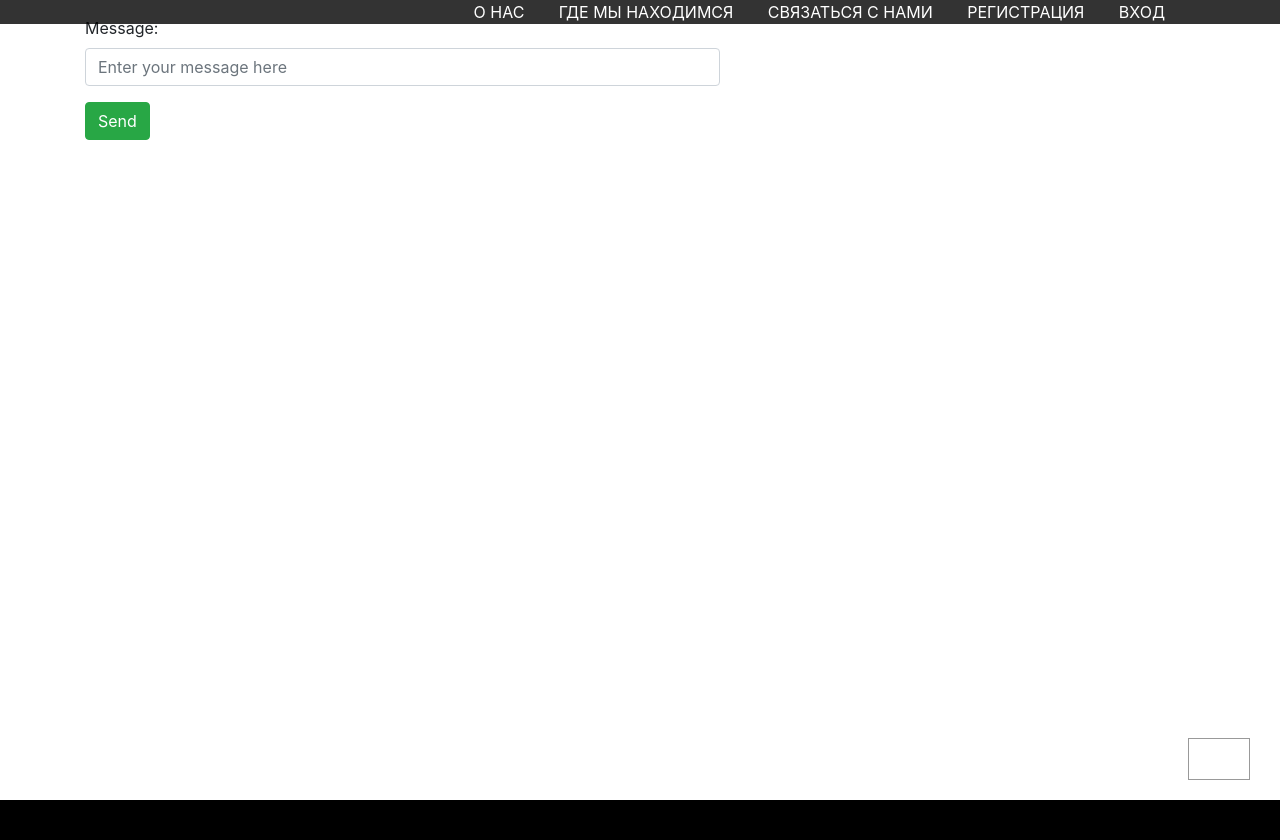
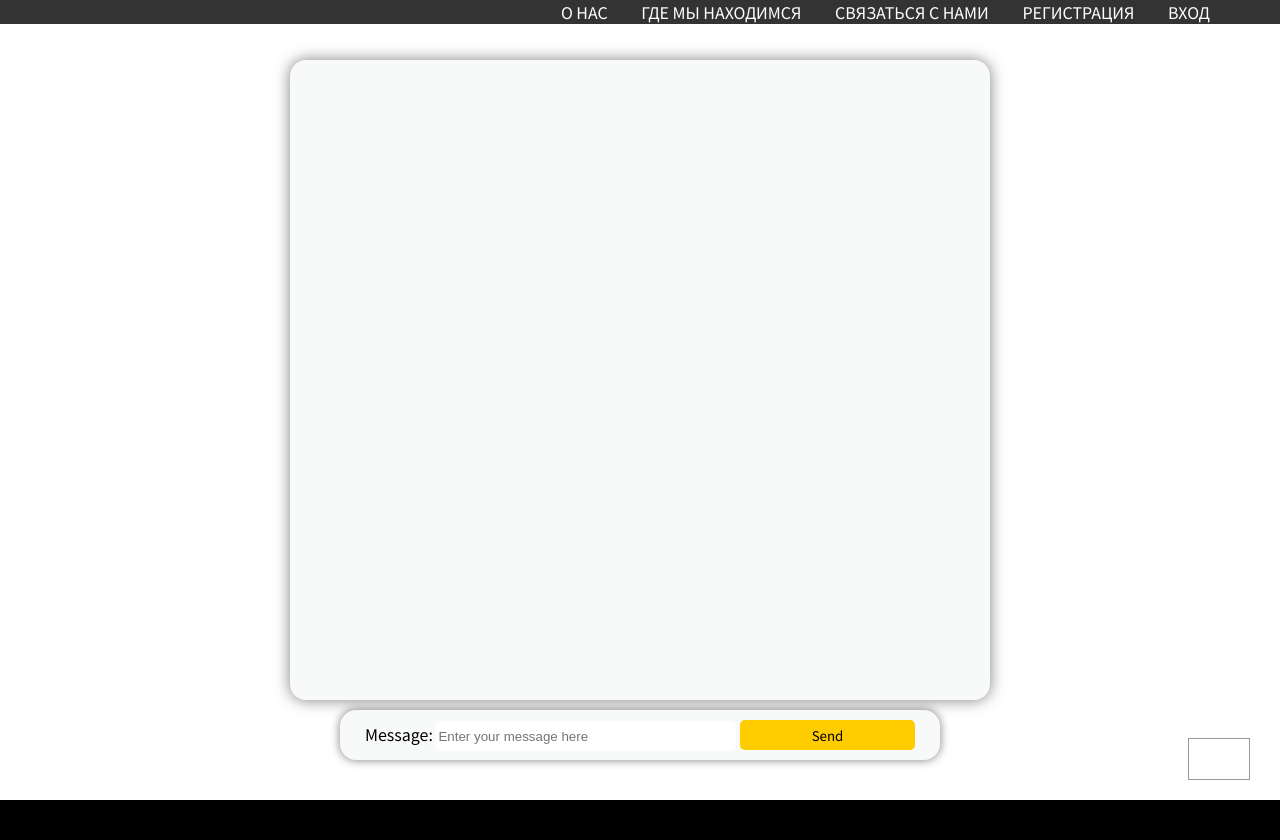
Before and after one commit to FelixDes/Flask_group, a Flask app: template templates/common/chat_page.html in a window 1280 px wide. Run offline with Flask 2, Linux system fonts and the light colour scheme; the template is opened without the code that fills it, so the values that code supplies are empty; some libraries are stand-ins or nearby versions.

Commit message:
chat_page.html update

```diff
--- a/static/css/style.css
+++ b/static/css/style.css
@@ -122,7 +122,49 @@ h1, h2, h3, h4, h5, h6 {
 	margin: 0 auto;
 	z-index: -1;
 }
+/*.test{
+    margin-top: 20%;
+    position: fixed;
+}*/
 
+.messages{
+    height: 80vh;
+    background-color: #F8F9F9;
+    max-width: 700px;
+    margin: 0 auto;
+    margin-top: 5%;
+    box-shadow: 0 0 15px rgba(0,0,0,0.5);
+    border-radius: 16px;
+}
+.chat{
+    background-color: #F8F9F9;
+    position: relative;
+	width: 600px;
+	text-align: center;
+	margin: 0 auto;
+	max-width:700px;
+	margin-top: 10px;
+	padding-top: 10px;
+	height: 50px;
+
+    border-radius: 16px;
+    box-shadow: 0 0 10px rgba(0,0,0,0.5);
+    z-index: 0;
+    }
+
+
+.chat_submit_btn{
+    border-radius: 5px;
+    width: 175px;
+    height: 30px;
+    border-width: 0px;
+    font-family: 'Noto Sans KR', sans-serif;
+    background-color: #fc0
+}
+.chat_submit_btn:hover{
+    border-width: 2px;
+    background-color: #fd0
+}
 
 /* register and login stuff */
 
--- a/templates/common/chat_page.html
+++ b/templates/common/chat_page.html
@@ -2,19 +2,19 @@
 
 {% block content %}
 
-<link rel="stylesheet" href="https://stackpath.bootstrapcdn.com/bootstrap/4.5.0/css/bootstrap.min.css"
-          integrity="sha384-9aIt2nRpC12Uk9gS9baDl411NQApFmC26EwAOH8WgZl5MYYxFfc+NcPb1dKGj7Sk" crossorigin="anonymous">
+<!--<link rel="stylesheet" href="https://stackpath.bootstrapcdn.com/bootstrap/4.5.0/css/bootstrap.min.css"-->
+<!--          integrity="sha384-9aIt2nRpC12Uk9gS9baDl411NQApFmC26EwAOH8WgZl5MYYxFfc+NcPb1dKGj7Sk" crossorigin="anonymous">-->
 
 <div class="container">
-    <ul id="messages"></ul>
+    <ul id="messages" class="messages"></ul>
     <div class="row">
         <div class="col-7">
-            <form id="form_send_msg" autocomplete="off" novalidate>
+            <form id="form_send_msg" class="chat" autocomplete="off" novalidate>
                 <div class="form-group">
                     <label for="message_input">Message:</label>
-                    <input type="text" class="form-control" id="message_input" placeholder="Enter your message here">
+                    <input type="text" class="form-control input" id="message_input" placeholder="Enter your message here">
+                    <button type="submit" id="send_msg" class="btn btn-success submit_btn">Send</button>
                 </div>
-                <button type="submit" id="send_msg" class="btn btn-success">Send</button>
             </form>
         </div>
     </div>
```
